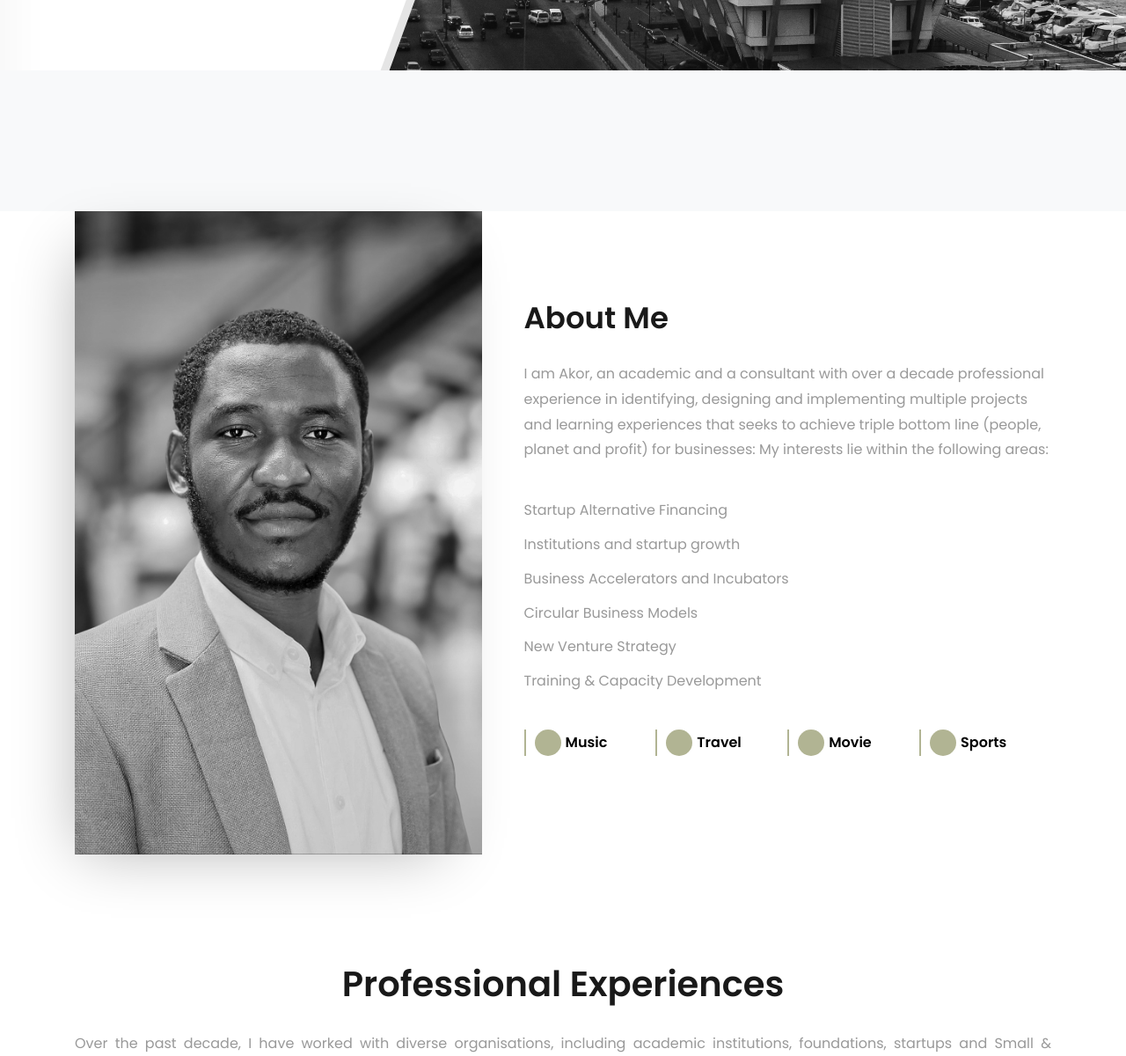
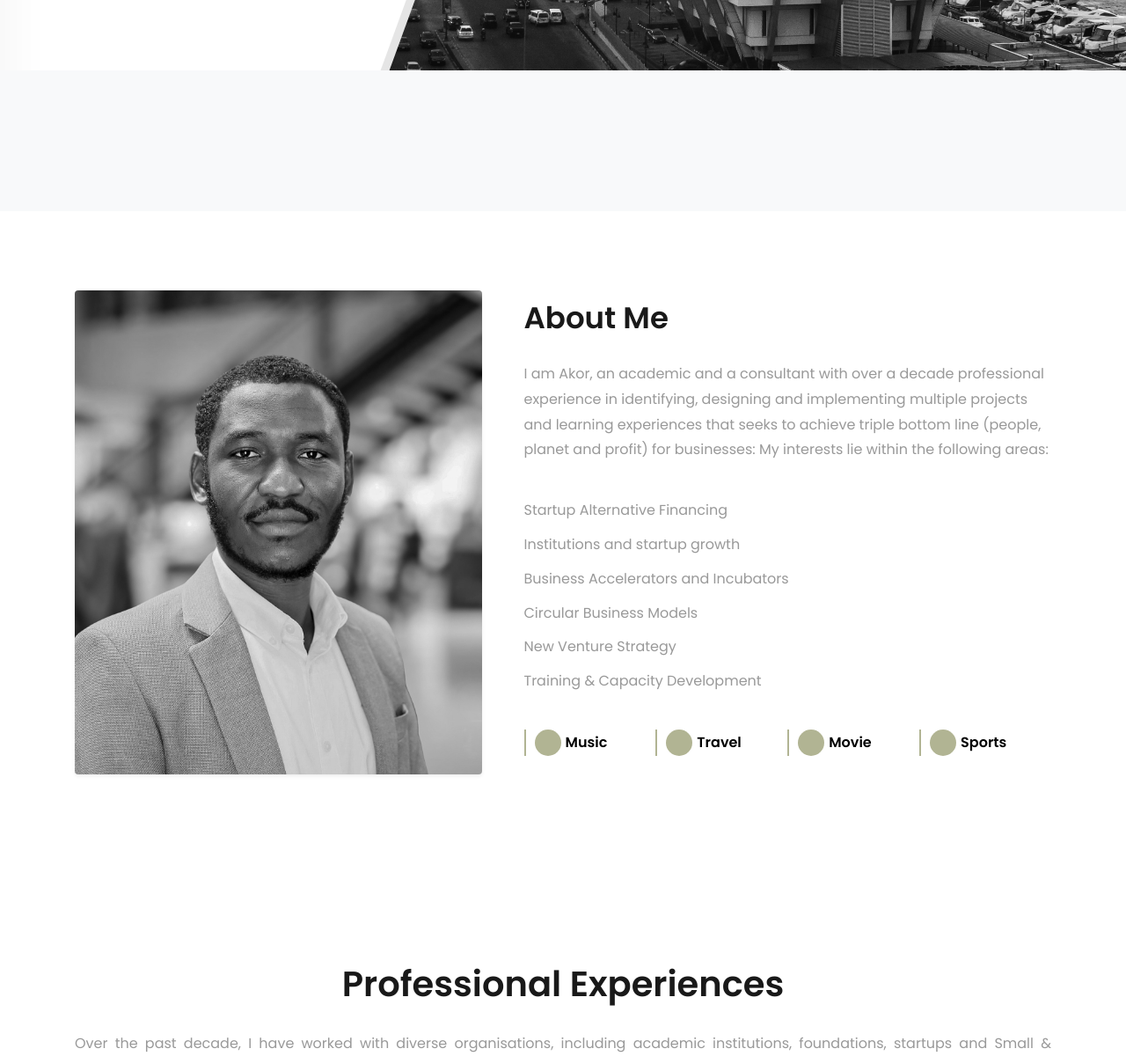
Before and after one commit to princesszion/newapp, a Django app: page / in a window 1280 px wide. Shown: the part 670-1870 px from the top of the page at 88% size. Run offline with Django 5.2, Linux system fonts and the light colour scheme; data comes from the database, SQL or seed files in the repository; some libraries are stand-ins or nearby versions; some web fonts are replaced.

Commit message:
fixed image display

```diff
--- a/myblog/templates/index.html
+++ b/myblog/templates/index.html
@@ -96,13 +96,18 @@
 	<section class="ftco-about ftco-section ftco-no-pt ftco-no-pb" id="about-section">
 		<div class="container">
 			<div class="row d-flex no-gutters">
-				<div class="col-md-6 col-lg-5 d-flex">
-					<div class="img-about img d-flex align-items-stretch">
-						<div class="overlay"></div>
-						<div class="img d-flex align-self-stretch align-items-center" style="background-image:url('{% static 'blog/images/bg2.jpg' %}');">
-						</div>
-					</div>
-				</div>
+				<div class="row no-gutters align-items-center">
+
+      <!-- IMAGE COLUMN -->
+      <div class="col-12 col-md-6 col-lg-5">
+        <div class="img-about">
+          <div class="overlay"></div>
+          <img src="{% static 'blog/images/bg2.jpg' %}" alt="About Image"
+               class="img-fluid w-100 rounded shadow-sm"
+               style="object-fit: cover; height: 100%; max-height: 550px;">
+        </div>
+      </div>
+
 				<div class="col-md-6 col-lg-7 pl-md-4 pl-lg-5 py-5">
 					<div class="py-md-5">
 						<div class="row justify-content-start pb-3">
```
